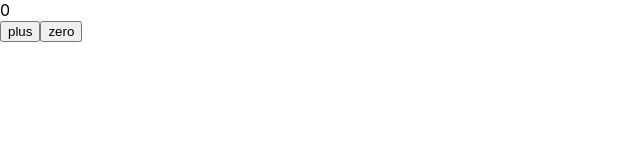
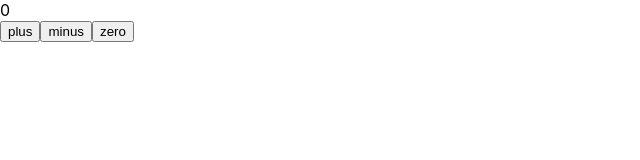
Before and after one commit to pnckbttr/fsopen, a React (Create React App) app in the folder part1/: page / in a window 1280 px wide. Shown: the top 160 px of the page, without its empty margins (0-640 px from the left). Built offline with nearby package versions, Linux system fonts and the light colour scheme; the HTML template or start-up script is replaced by a standard one.

Commit message:
seperate buttons

```diff
--- a/part1/src/App.js
+++ b/part1/src/App.js
@@ -1,20 +1,51 @@
 import React, { useState } from 'react'
 
+const Display = (props) => {
+        return (
+            <div>{props.counter}</div>
+        )
+    }
+
+const Button = (props) => {
+        return (
+            <button onClick={props.onClick}>
+                {props.text}
+            </button>
+        )
+    }
+
+
+
 const App = () => {
+
+
     const [ counter, setCounter ] = useState(0)
+
+    const increaseByOne = () => setCounter(counter + 1)
+
+    const decreaseByOne = () => setCounter(counter -1)
+
+    const setToZero = () => setCounter(0)
 
     console.log('clicked')
     console.log('render..', counter)
 
     return (
         <div>
-            <div>{counter}</div>
-            <button onClick={() => setCounter(counter + 1)}>
-                plus
-            </button>
-            <button onClick={() => setCounter(0)}>
-                zero
-            </button>
+            <Display counter={counter}/>
+            <Button
+            onClick={increaseByOne}
+            text='plus'
+            />
+            <Button
+            onClick={decreaseByOne}
+            text='minus'
+            />
+            <Button
+            onClick={setToZero}
+            text='zero'
+            />
+
             </div>
     )
 }
```
